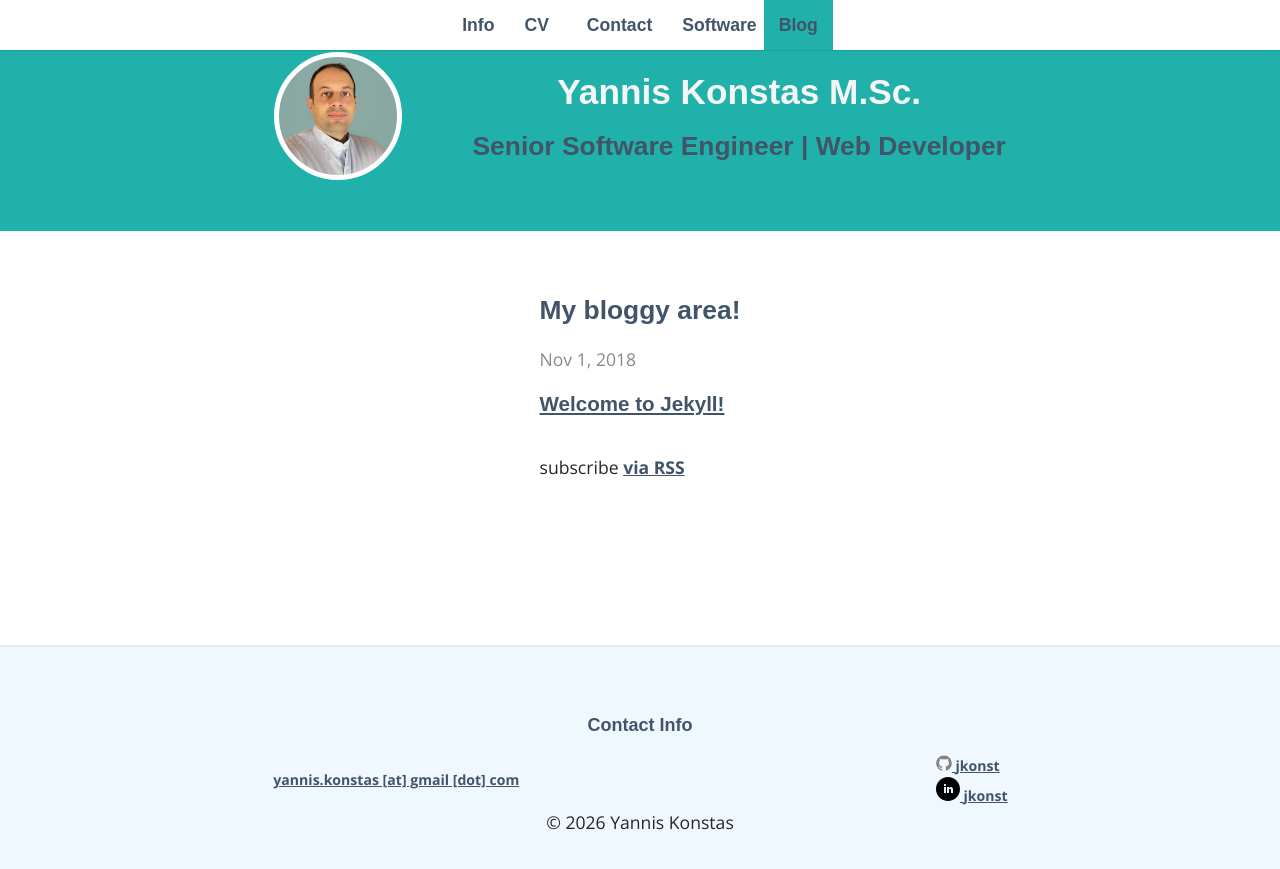
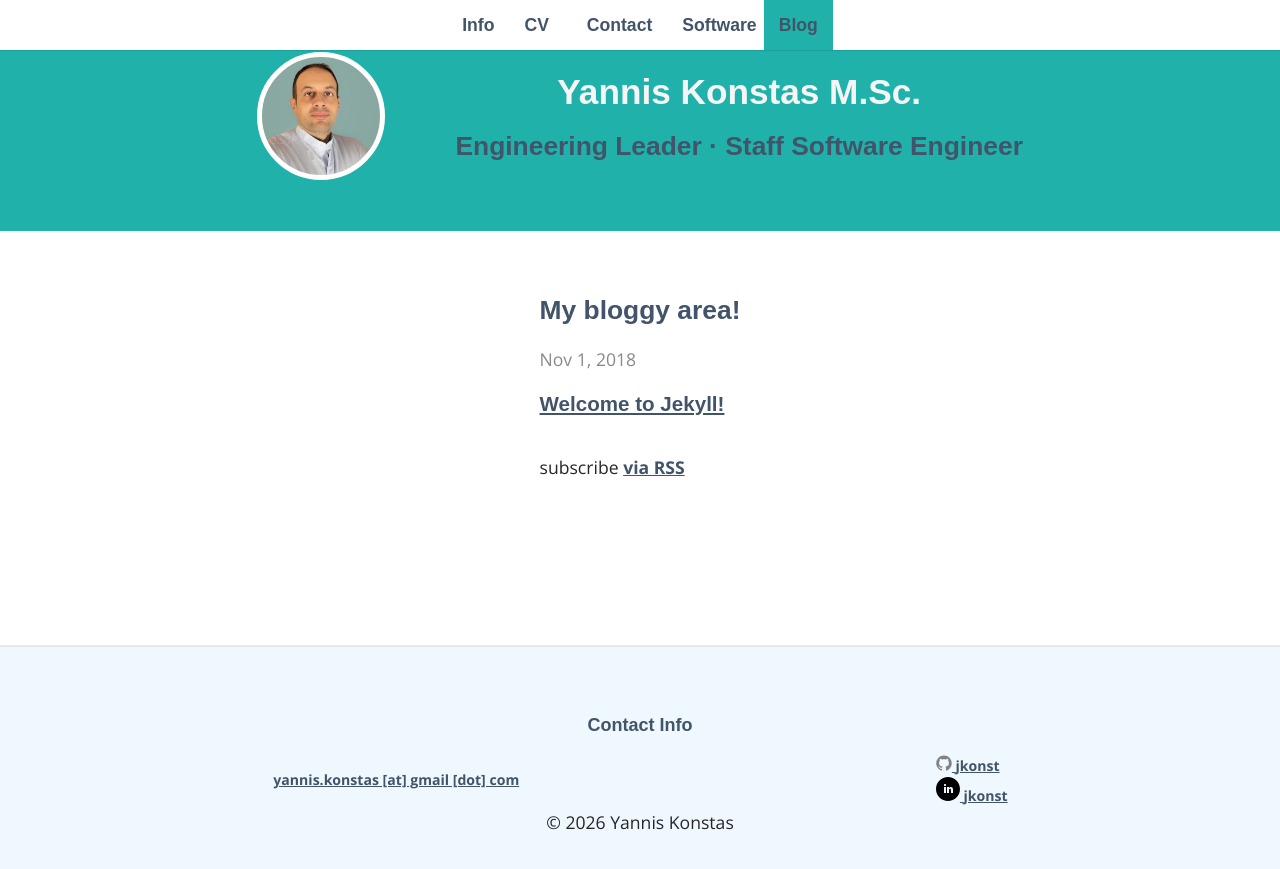
Before and after one commit to jkonst/jkonst.github.io, a Jekyll site: the page built from blog/index.html, in a window 1280 px wide. Shown: the top 869 px of the page. Built offline with Jekyll 4.4.1, drawn with Linux system fonts in a browser that asks for light colours; some web fonts are replaced.

Commit message:
feat: update header subtitle and site header
Change subtitle from "Senior Software Engineer | Web Developer" to
"Engineering Leader · Staff Software Engineer".

```diff
--- a/_includes/header.html
+++ b/_includes/header.html
@@ -22,6 +22,6 @@
     </div>
     <div id="baseurl-placeholder">
         <h1>{{ site.title }} M.Sc.</h1>
-        <h2>Senior Software Engineer | Web Developer</h2>
+        <h2>Engineering Leader &middot; Staff Software Engineer</h2>
     </div>
 </header>
```
